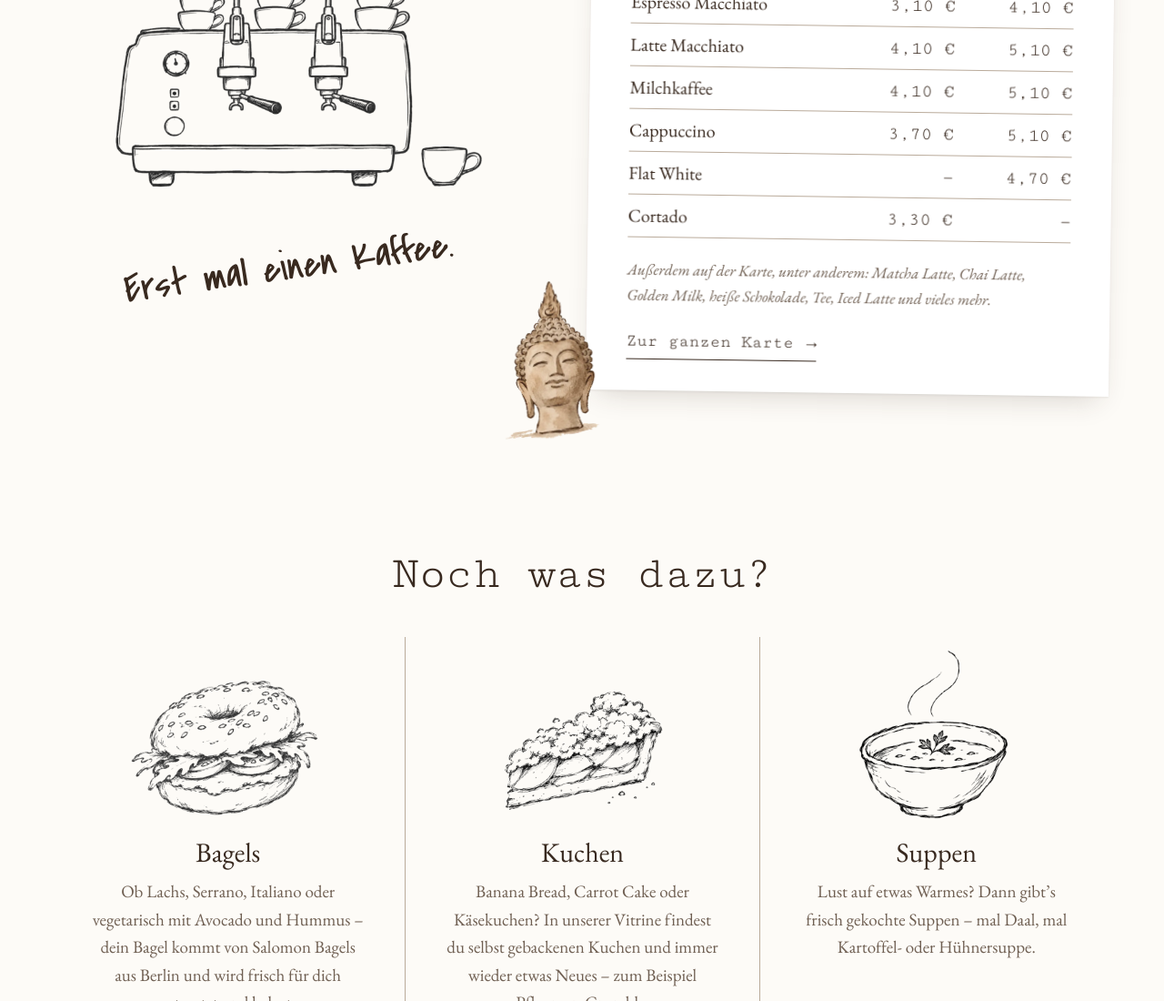
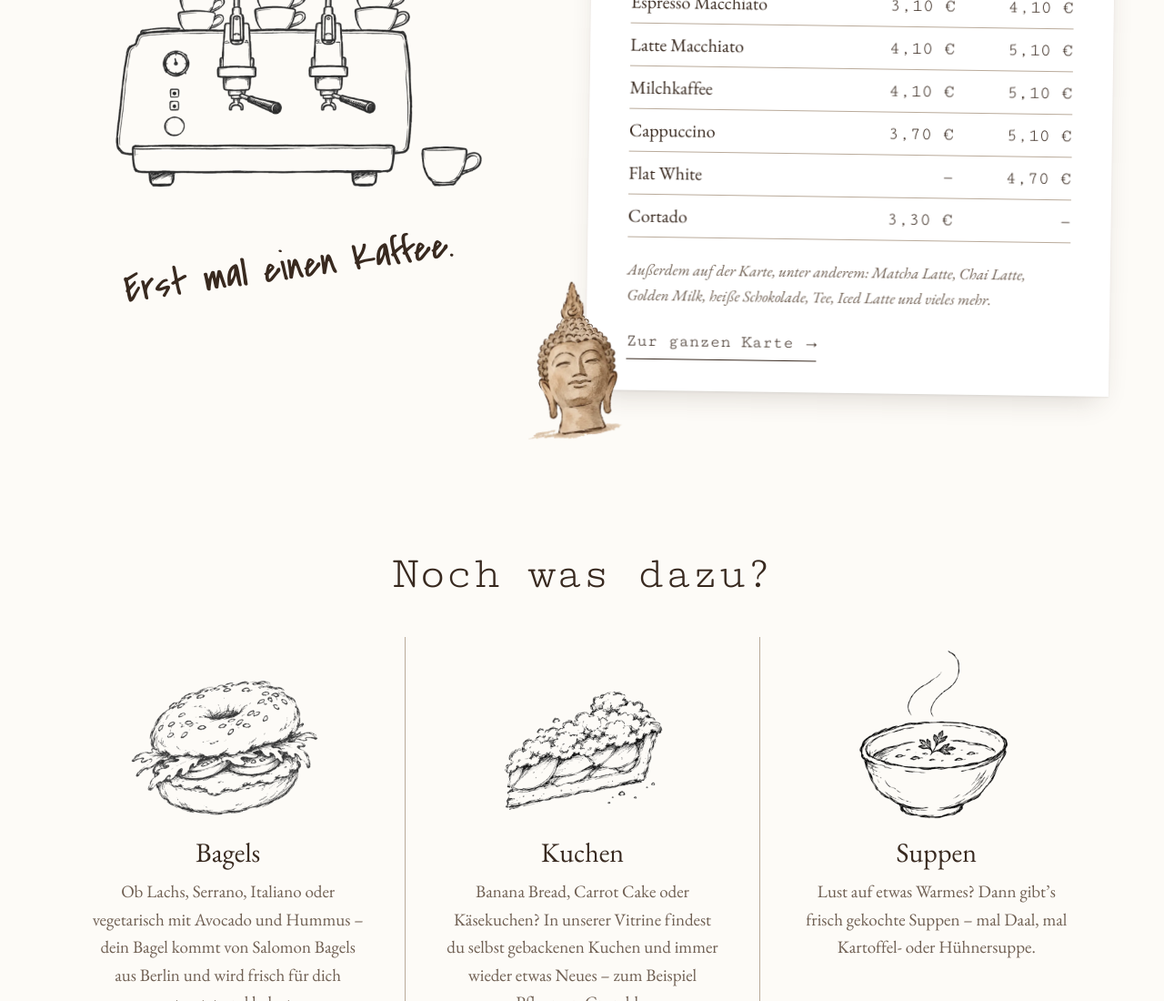
Before and after one commit to Lorchsan/lorch-und-soehne, a plain HTML site: page index.html in a window 1280 px wide. Shown: the part 1303-2403 px from the top of the page at 91% size. Drawn offline with Linux system fonts and the light colour scheme.

Commit message:
Desktop: Buddha wieder etwas nach rechts
Co-Authored-By: Claude Opus 5.5 <noreply@anthropic.com>

```diff
--- a/style.css
+++ b/style.css
@@ -1718,7 +1718,7 @@ tbody tr {
 /* Buddha: sitzt unten links an der Preisliste, ganz ruhig */
 .figur-buddha {
   position: absolute;
-  left: -120px; /* weit links, damit er nicht über „Zur ganzen Karte“ sitzt */
+  left: -95px; /* links genug, damit er nicht über „Zur ganzen Karte“ sitzt */
   bottom: -60px;
   display: flex;
   align-items: flex-end;
```
